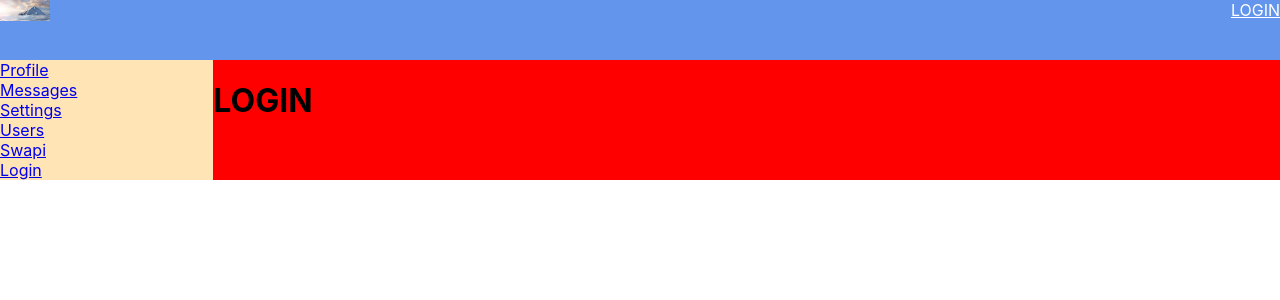
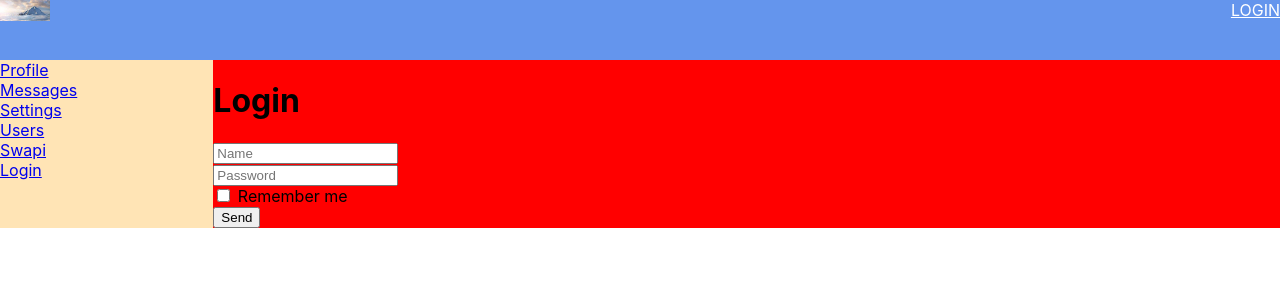
Before and after one commit to BogdanZaporojann/MoldovianSocialMedia, a React (Create React App) app: page /login in a window 1280 px wide. Shown: the top 300 px of the page. Built offline with nearby package versions, Linux system fonts and the light colour scheme; no server answers.

Commit message:
redux-form library

```diff
--- a/package.json
+++ b/package.json
@@ -13,6 +13,7 @@
     "react-router-dom": "^4.3.1",
     "react-scripts": "5.0.1",
     "redux": "^4.2.0",
+    "redux-form": "^8.3.8",
     "redux-thunk": "^2.4.1",
     "web-vitals": "^2.1.4"
   },
--- a/src/components/Login/Login.jsx
+++ b/src/components/Login/Login.jsx
@@ -1,5 +1,37 @@
 import React from "react";
+import {Field, reduxForm} from "redux-form";
+
+const LoginForm = (props) => {
+    return(
+        <form onSubmit={props.handleSubmit}>
+            <div>
+                <Field component={"input"} name={"login"} type="text" placeholder="Name"/>
+            </div>
+            <div>
+                <Field component={"input"} name={"password"} type="text" placeholder="Password"/>
+            </div>
+            <div>
+                <Field component={"input"} name={"rememberMe"} type="checkbox"/> <span>Remember me</span>
+            </div>
+            <button>Send</button>
+        </form>
+    );
+}
+
+const LoginReduxForm = reduxForm({
+    form: 'login'
+})(LoginForm)
 
 export const Login = (props) => {
-    return <h1>LOGIN</h1>
+
+    const onSubmit = (formData) => {
+        console.log(formData);
+    }
+
+    return (
+        <>
+            <h1>Login</h1>
+            <LoginReduxForm onSubmit={onSubmit}/>
+        </>
+    );
 }
--- a/src/redux/redux-store.js
+++ b/src/redux/redux-store.js
@@ -5,7 +5,8 @@
 import {usersReducer} from "./users-reducer";
 import {swapiReducer} from "./swapiReducer";
 import {authReducer} from "./auth";
-import thunkMiddleware from 'redux-thunk'
+import thunkMiddleware from 'redux-thunk';
+import { reducer as formReducer } from 'redux-form'
 
 
 let reducers = combineReducers({
@@ -14,7 +15,8 @@
     sidebarPage: sidebarReducer,
     usersPage: usersReducer,
     swapiPage: swapiReducer,
-    auth: authReducer
+    auth: authReducer,
+    form: formReducer
 })
 
 export let store = legacy_createStore(reducers, applyMiddleware(thunkMiddleware));
```
Also changed, not shown: src/components/Login/LoginForm.jsx (added, +19 -0 lines), 1 other file (tests, documents, lock files or other folders).
